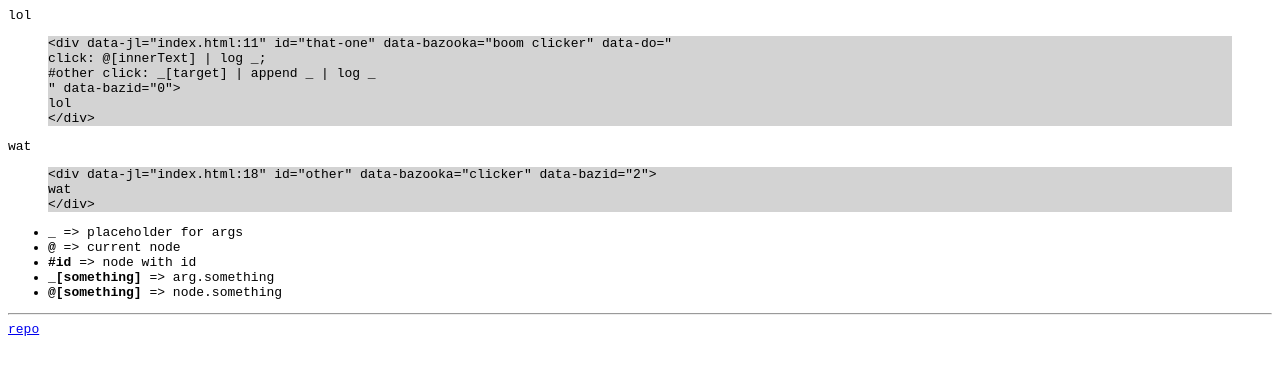
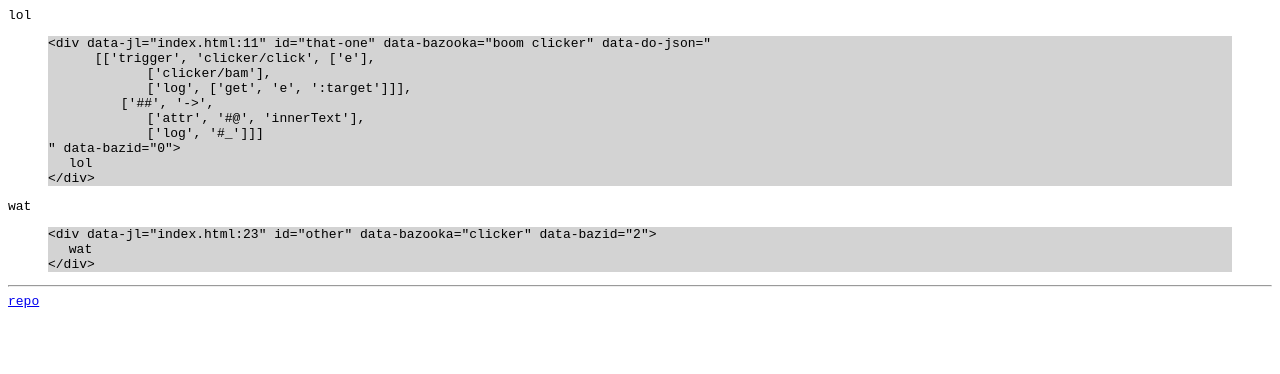
Before and after one commit to zemlanin/kaboom-drafts, a plain HTML site: page index.html in a window 1280 px wide. Drawn offline with nearby package versions, Linux system fonts and the light colour scheme.

Commit message:
lispy kaboom

```diff
--- a/index.html
+++ b/index.html
@@ -8,10 +8,15 @@
   </style>
 </head>
 <body>
-  <div id="that-one" data-bazooka="boom clicker" data-do="
-    click: @[innerText] | log _;
-    #other click: _[target] | append _ | log _
-  ">
+  <div id="that-one" data-bazooka="boom clicker"
+    data-do-json='
+      [["trigger", "clicker/click", ["e"],
+          ["clicker/bam"],
+          ["log", ["get", "e", ":target"]]],
+        ["##", "->",
+          ["attr", "#@", "innerText"],
+          ["log", "#_"]]]
+  '>
     lol
   </div>
   <blockquote data-bazooka="display" data-display="#that-one"></blockquote>
@@ -19,30 +24,86 @@
     wat
   </div>
   <blockquote data-bazooka="display" data-display="#other"></blockquote>
-  <ul>
-    <li><b>_</b> => placeholder for args</li>
-    <li><b>@</b> => current node</li>
-    <li><b>#id</b> => node with id</li>
-    <li><b>_[something]</b> => arg.something</li>
-    <li><b>@[something]</b> => node.something</li>
-  </ul>
   <hr/>
     <a href="https://github.com/zemlanin/kaboom-drafts">repo</a>
   <script type="text/javascript" src="./bazooka.js"></script>
+  <script type="text/javascript" src="https://cdnjs.cloudflare.com/ajax/libs/lodash.js/3.10.1/lodash.min.js"></script>
   <script type="text/javascript">
     'use strict'
     var boom, clicker, display
 
+    var boomFuncs = {
+      _call: function (args, bindings) {
+        if (args.length === 0) {
+          return null
+        }
+
+        return boomFuncs
+          ._resolve(args[0], bindings)
+          .apply(
+            null,
+            _.map(
+              args.splice(1),
+              function (arg) { return boomFuncs._resolve(arg, bindings) }
+            )
+          )
+      },
+      _resolve: function (expr, bindings) {
+        if (_.isArray(expr)) {
+          return boomFuncs._call(expr, bindings)
+        }
+
+        if (expr.startsWith && expr.startsWith(':')) {
+          return expr.replace(/^:/, '')
+        }
+
+        if (expr.split && expr.split('/').length == 2) {
+          return ((bindings || {})[expr.split('/')[0]] || {})[expr.split('/')[1]]
+        }
+
+        return (bindings || {})[expr] || boomFuncs[expr] || null
+      },
+      log: console.log.bind(console),
+      get: function (obj, key) { return obj[key] },
+      "##": _.noop, // comments
+    }
+
+    var boomHandle = function (csp, data) {
+      return _.each(
+        csp,
+        function (l) { boomFuncs._resolve(_.cloneDeep(l), {e: data, clicker: clicker}) }
+      )
+    }
+
     boom = {
       bazFunc: function (node) {
-        node.getAttribute('data-do')
+        var doJSON = JSON.parse(node.getAttribute('data-do-json'))
+
+        for (var i = 0; i < doJSON.length; i++) {
+          if (doJSON[i][0] === 'trigger') {
+            _.chain(Baz(node).getComponents())
+              .find(function (c, name) {
+                return _.some(c.events, function (evHandler, evName) {
+                  return doJSON[i][1] === name + '/' + evName || doJSON[i][1] === evName
+                })
+              })
+              .get('events.' + doJSON[i][1].replace(/^[a-zA-Z0-9]+\//i, ''), _.noop)
+              .value()(node, boomHandle.bind(null, doJSON[i].slice(3)))
+          }
+        }
+
+        doJSON = null
       },
-      log: console.log.bind(console),
-      append: function (v) { return v + 1 },
     }
 
+    // ===================================
+
     clicker = {
-      click: function (node) {},
+      bazFunc: function (node) {},
+      events: {
+        'click': function (node, pub) { node.onclick = pub }
+      },
+      "bam": function () {console.log("BAM")}
     }
 
     display = function (node) {
@@ -50,6 +111,9 @@
 
       if (displayedNode) {
         node.innerText = displayedNode.outerHTML
+          .replace(/^  /gm, '')
+          .replace(/&quot;/g, "'")
+          .replace(/ (?![^ ])/gm, " ") // not a space http://www.fileformat.info/info/unicode/char/2003/index.htm
       }
     }
 
```
